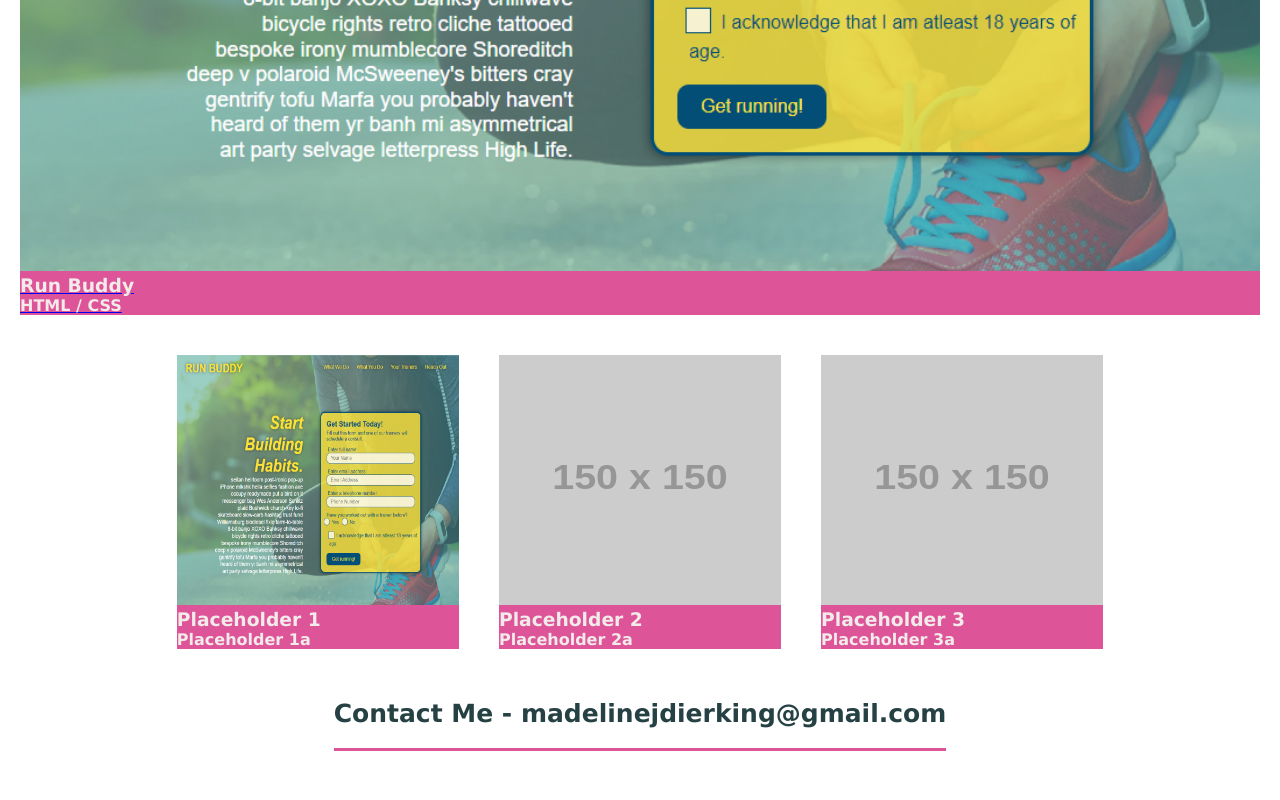
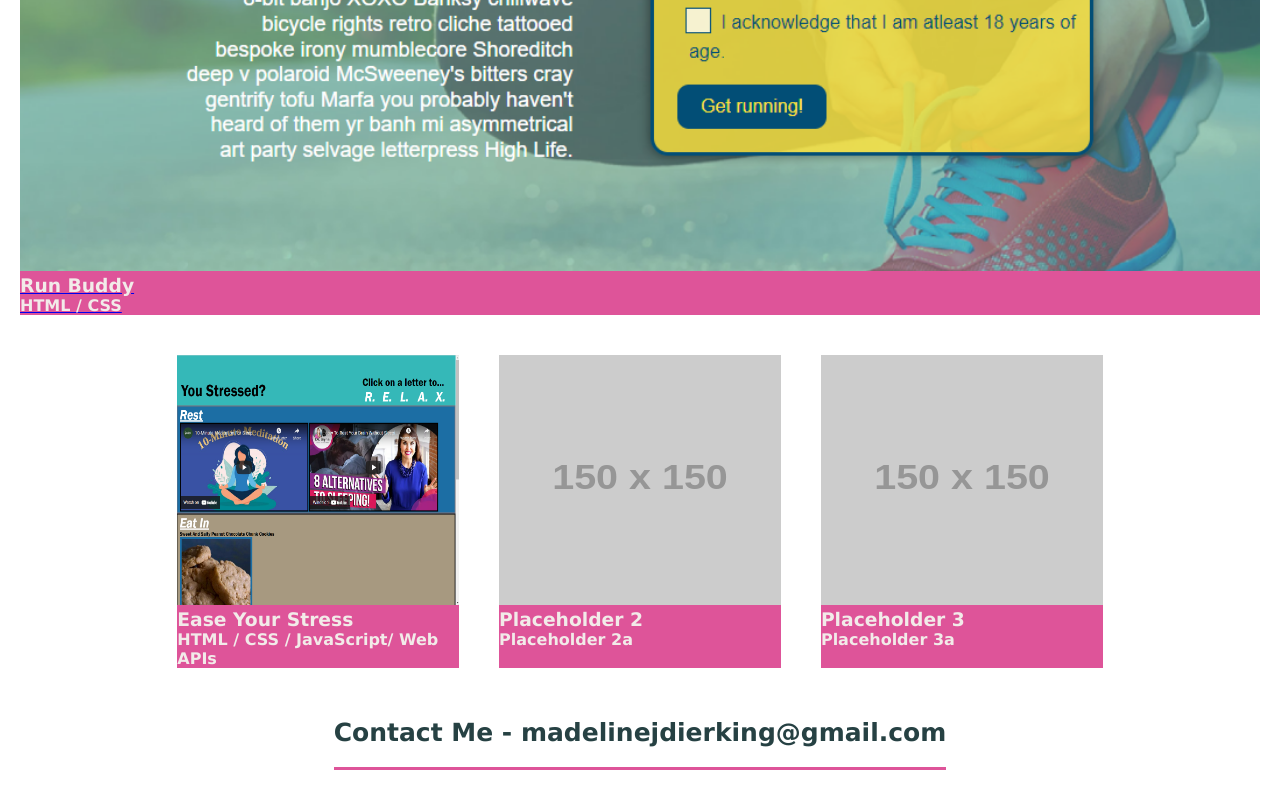
Before and after one commit to MadStoddard/portfolio, a plain HTML site: page index.html in a window 1280 px wide. Shown: the part 1540-2340 px from the top of the page. Drawn offline with Linux system fonts and the light colour scheme; placeholder pictures from the web are drawn by us.

Commit message:
added new creation to portfolio

```diff
--- a/assets/style.css
+++ b/assets/style.css
@@ -117,7 +117,7 @@ header nav ul a {
     background-color: #f2ebe9;
 }
 
-.info p, .contact p {
+.info p {
     line-height: 1.7;
     color:#e99f4c;
     width: 80%;
--- a/index.html
+++ b/index.html
@@ -69,10 +69,10 @@
 
         <div class="small-sample">
             <article class="work-sample">
-                <a href="https://placeholder.com">
-                    <img src="./assets/images/Screenshot 2022-02-26 133909.png" alt="placeholder">
-                    <h3>Placeholder 1</h3>
-                    <h4>Placeholder 1a</h4>
+                <a href="https://madstoddard.github.io/ease-your-stress/">
+                    <img src="./assets/images/ease-your-stress website.png" alt="photo of the website called ease your stress">
+                    <h3>Ease Your Stress</h3>
+                    <h4>HTML / CSS / JavaScript/ Web APIs</h4>
                 </a>
             </article>
 
```
Also changed, not shown: assets/images/ease-your-stress website.png (added).
